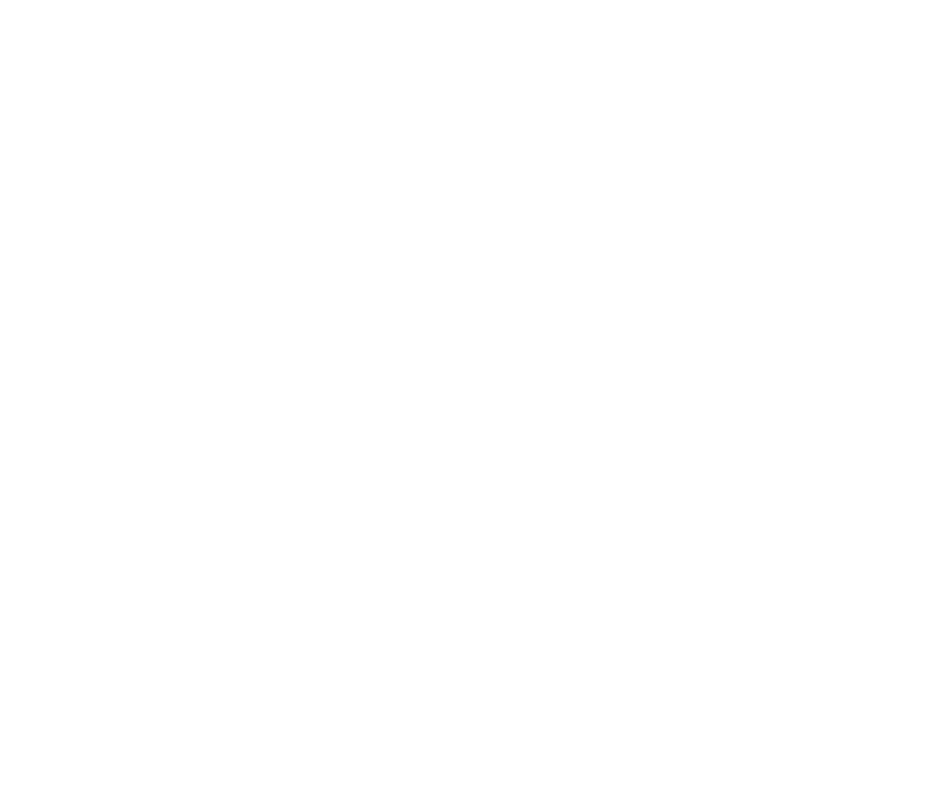
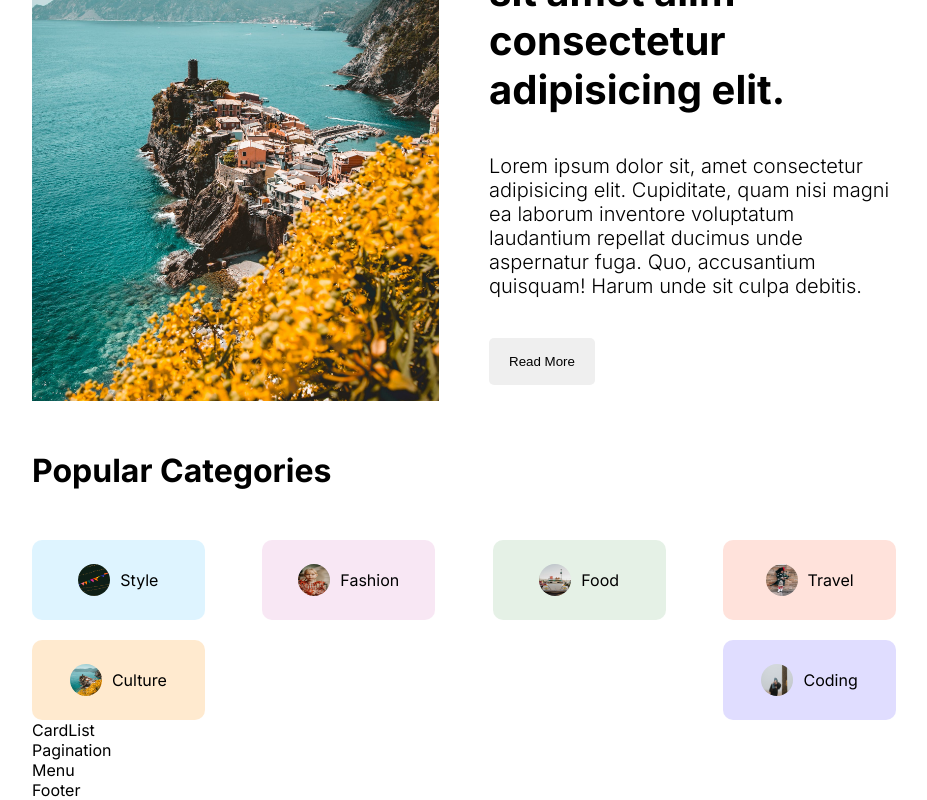
Before and after one commit to Op-Pautu/next-blog, a Next.js app: page / in a window 1280 px wide. Shown: the part 550-1350 px from the top of the page, without its empty margins (176-1103 px from the left). Before the commit the page ends 800 px from the top, so only its background shows below. Built offline with nearby package versions, Linux system fonts and the light colour scheme.

Commit message:
Design categorylist page

```diff
--- a/src/components/authLinks/AuthLinks.jsx
+++ b/src/components/authLinks/AuthLinks.jsx
@@ -12,10 +12,10 @@
   return (
     <>
       {status === "notauthenticated" ? (
-        <Link href="/">Login</Link>
+        <Link className={styles.link} href="/">Login</Link>
       ) : (
         <>
-          <Link href="/write">Write</Link>
+          <Link className={styles.link} href="/write">Write</Link>
           <span className={styles.link}>Logout</span>
         </>
       )}
--- a/src/components/authLinks/authLinks.module.css
+++ b/src/components/authLinks/authLinks.module.css
@@ -4,13 +4,11 @@
 .burger {
     width: 20px;
     height: 16px;
-
     flex-direction: column;
     justify-content: space-between;
     cursor: pointer;
     display: none;
 }
-
 .line {
     width: 100%;
     height: 2px;
--- a/src/components/categoryList/CategoryList.jsx
+++ b/src/components/categoryList/CategoryList.jsx
@@ -1,8 +1,106 @@
+import Link from 'next/link';
 import styles from './categoryList.module.css'
+import Image from 'next/image';
 const CategoryList = () => {
   return (
-    <div className={styles.container}>CategoryList</div>
-  )
+    <div className={styles.container}>
+      <h1 className={styles.title}>Popular Categories</h1>
+      <div className={styles.categories}>
+
+          <Link
+            href="/blog?cat=style"
+            className={`${styles.category} ${styles.style}`}
+
+          >
+              <Image
+                src="/style.png"
+                alt=""
+                width={32}
+                height={32}
+                className={styles.image}
+              />
+
+           Style
+          </Link>
+          <Link
+            href="/blog?cat=style"
+            className={`${styles.category} ${styles.fashion}`}
+
+          >
+              <Image
+                src="/fashion.png"
+                alt=""
+                width={32}
+                height={32}
+                className={styles.image}
+              />
+
+           Fashion
+          </Link>
+          <Link
+            href="/blog?cat=style"
+            className={`${styles.category} ${styles.food}`}
+
+          >
+              <Image
+                src="/food.png"
+                alt=""
+                width={32}
+                height={32}
+                className={styles.image}
+              />
+
+           Food
+          </Link>
+          <Link
+            href="/blog?cat=style"
+            className={`${styles.category} ${styles.travel}`}
+
+          >
+              <Image
+                src="/travel.png"
+                alt=""
+                width={32}
+                height={32}
+                className={styles.image}
+              />
+
+           Travel
+          </Link>
+          <Link
+            href="/blog?cat=style"
+            className={`${styles.category} ${styles.culture}`}
+
+          >
+              <Image
+                src="/culture.png"
+                alt=""
+                width={32}
+                height={32}
+                className={styles.image}
+              />
+
+          Culture
+          </Link>
+          <Link
+            href="/blog?cat=style"
+            className={`${styles.category} ${styles.coding}`}
+
+          >
+              <Image
+                src="/coding.png"
+                alt=""
+                width={32}
+                height={32}
+                className={styles.image}
+              />
+
+           Coding
+          </Link>
+
+      </div>
+    </div>
+  );
 }
 
 export default CategoryList
--- a/src/components/categoryList/categoryList.module.css
+++ b/src/components/categoryList/categoryList.module.css
@@ -0,0 +1,71 @@
+
+.title {
+  margin: 50px 0px;
+}
+
+.categories {
+  display: flex;
+  flex-wrap: wrap;
+  justify-content: space-between;
+  gap: 20px;
+}
+
+.category {
+  display: flex;
+  align-items: center;
+  gap: 10px;
+  text-transform: capitalize;
+  width: 15%;
+  height: 80px;
+  justify-content: center;
+  border-radius: 10px;
+}
+
+.category.style {
+  background-color: #57c4ff31;
+}
+
+.category.fashion {
+  background-color: #da85c731;
+}
+
+.category.food {
+  background-color: #7fb88133;
+}
+
+.category.travel {
+  background-color: #ff795736;
+}
+
+.category.culture {
+  background-color: #ffb04f45;
+}
+
+.category.coding {
+  background-color: #5e4fff31;
+}
+
+.image {
+  border-radius: 50%;
+}
+
+@media screen and (max-width: 1280px) {
+  .category {
+    width: 20%;
+  }
+}
+@media screen and (max-width: 1024px) {
+  .category {
+    width: 25%;
+  }
+}
+@media screen and (max-width: 768px) {
+  .category {
+    width: 45%;
+  }
+}
+@media screen and (max-width: 640px) {
+  .category {
+    width: 100%;
+  }
+}
--- a/src/components/featured/Featured.jsx
+++ b/src/components/featured/Featured.jsx
@@ -1,7 +1,27 @@
+import Image from 'next/image'
 import styles from './featured.module.css'
 const Featured = () => {
   return (
-    <div className={styles.container}>Featured</div>
+    <div className={styles.container}>
+    <h1 className={styles.title}>
+      <b>Hey, OP here!</b> Discover my stories and creative ideas.
+    </h1>
+    <div className={styles.post}>
+      <div className={styles.imgContainer}>
+        <Image src="/p1.jpeg" alt="" fill className={styles.image} />
+      </div>
+      <div className={styles.textContainer}>
+        <h1 className={styles.postTitle}>Lorem ipsum dolor sit amet alim consectetur adipisicing elit.</h1>
+        <p className={styles.postDesc}>
+          Lorem ipsum dolor sit, amet consectetur adipisicing elit.
+          Cupiditate, quam nisi magni ea laborum inventore voluptatum
+          laudantium repellat ducimus unde aspernatur fuga. Quo, accusantium
+          quisquam! Harum unde sit culpa debitis.
+        </p>
+        <button className={styles.button}>Read More</button>
+      </div>
+    </div>
+  </div>
   )
 }
 
--- a/src/components/featured/featured.module.css
+++ b/src/components/featured/featured.module.css
@@ -0,0 +1,77 @@
+.container {
+    margin-top: 30px;
+  }
+
+  .title {
+    font-size: 96px;
+    font-weight: 300;
+  }
+
+  .post {
+    margin-top: 60px;
+    display: flex;
+    align-items: center;
+    gap: 50px;
+  }
+
+  .imgContainer {
+    flex: 1;
+    height: 500px;
+    position: relative;
+  }
+
+  .image {
+    object-fit: cover;
+  }
+
+  .textContainer {
+    flex: 1;
+    display: flex;
+    flex-direction: column;
+    gap: 40px;
+  }
+
+  .postTitle {
+    font-size: 40px;
+  }
+
+  .postDesc {
+    font-size: 20px;
+    font-weight: 300;
+    color: var(--softTextColor);
+  }
+
+  .button {
+    padding: 16px 20px;
+    border: none;
+    border-radius: 5px;
+    width: max-content;
+  }
+
+  @media screen and (max-width: 1280px) {
+    .title {
+      font-size: 72px;
+    }
+  }
+
+  @media screen and (max-width: 1024px) {
+    .title {
+      font-size: 64px;
+    }
+
+    .imgContainer {
+      display: none;
+    }
+  }
+
+  @media screen and (max-width: 768px) {
+    .title {
+      font-size: 48px;
+    }
+  }
+
+  @media screen and (max-width: 640px) {
+    .title {
+      font-size: 36px;
+    }
+  }
```
